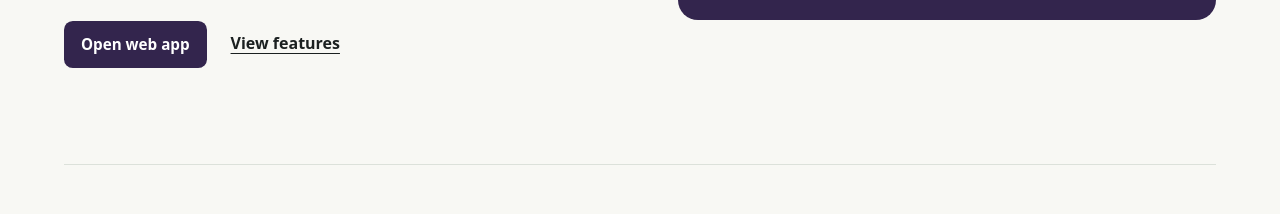
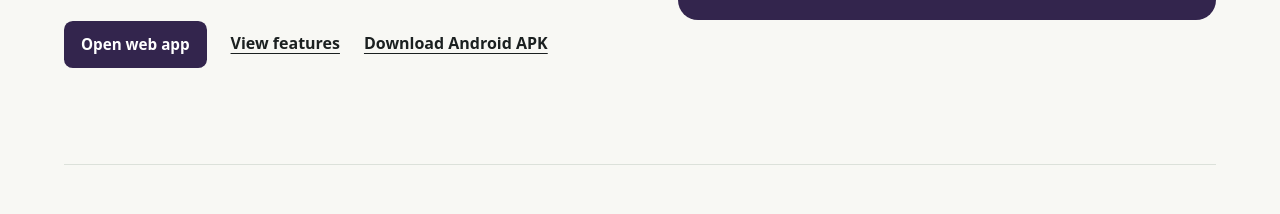
Before and after one commit to englishaburrub-collab/WalletTrackerPublic, a plain HTML site: page index.html in a window 1280 px wide. Shown: the part 579-793 px from the top of the page. Drawn offline with Linux system fonts and the light colour scheme.

Commit message:
Add Android APK downloads

```diff
--- a/index.html
+++ b/index.html
@@ -30,6 +30,7 @@
         <div class="actions">
           <a class="button button-wallet" href="web/">Open web app</a>
           <a class="text-link" href="#features">View features</a>
+          <a class="text-link" href="APKs/wallet-tracker-V20261124-0946.apk" download aria-label="Download Wallet Tracker for Android (APK)">Download Android APK</a>
         </div>
       </div>
       <div class="art wallet-art" aria-hidden="true">
```
Also changed, not shown: 1 other file.
